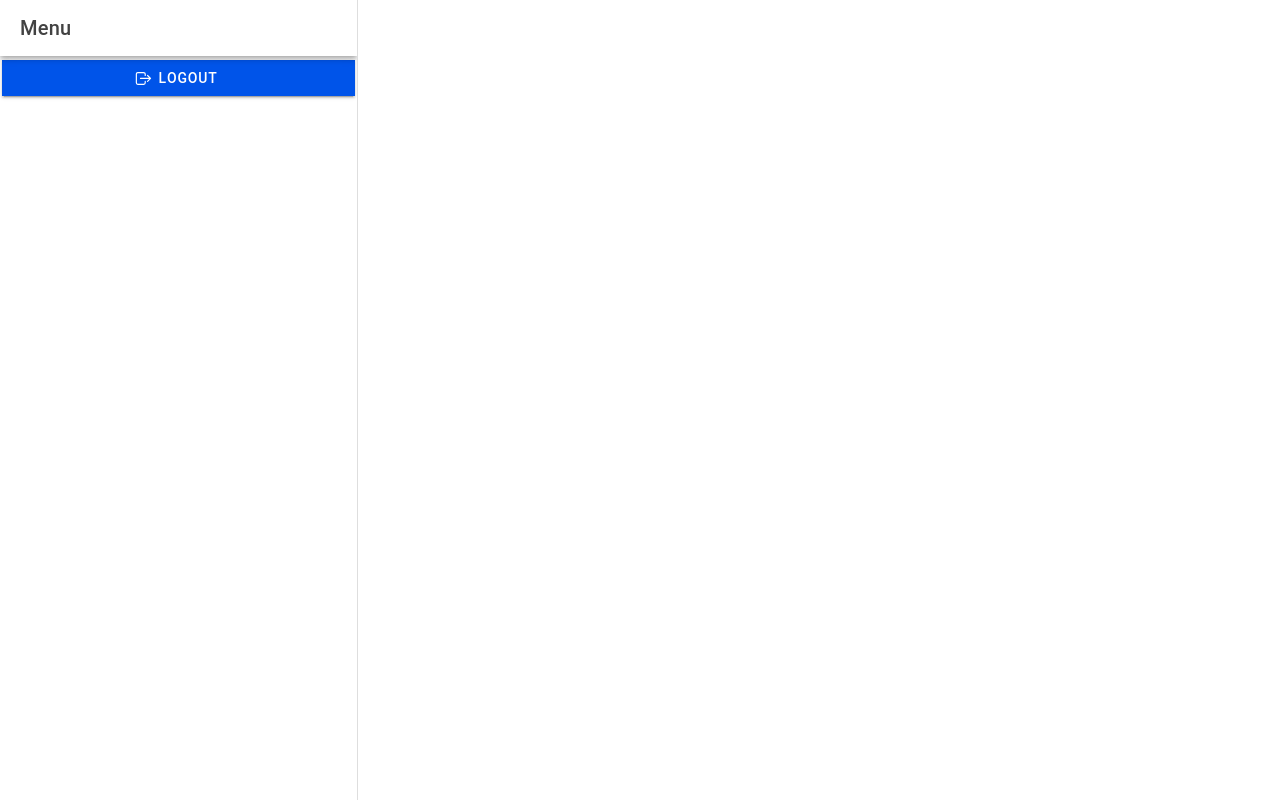
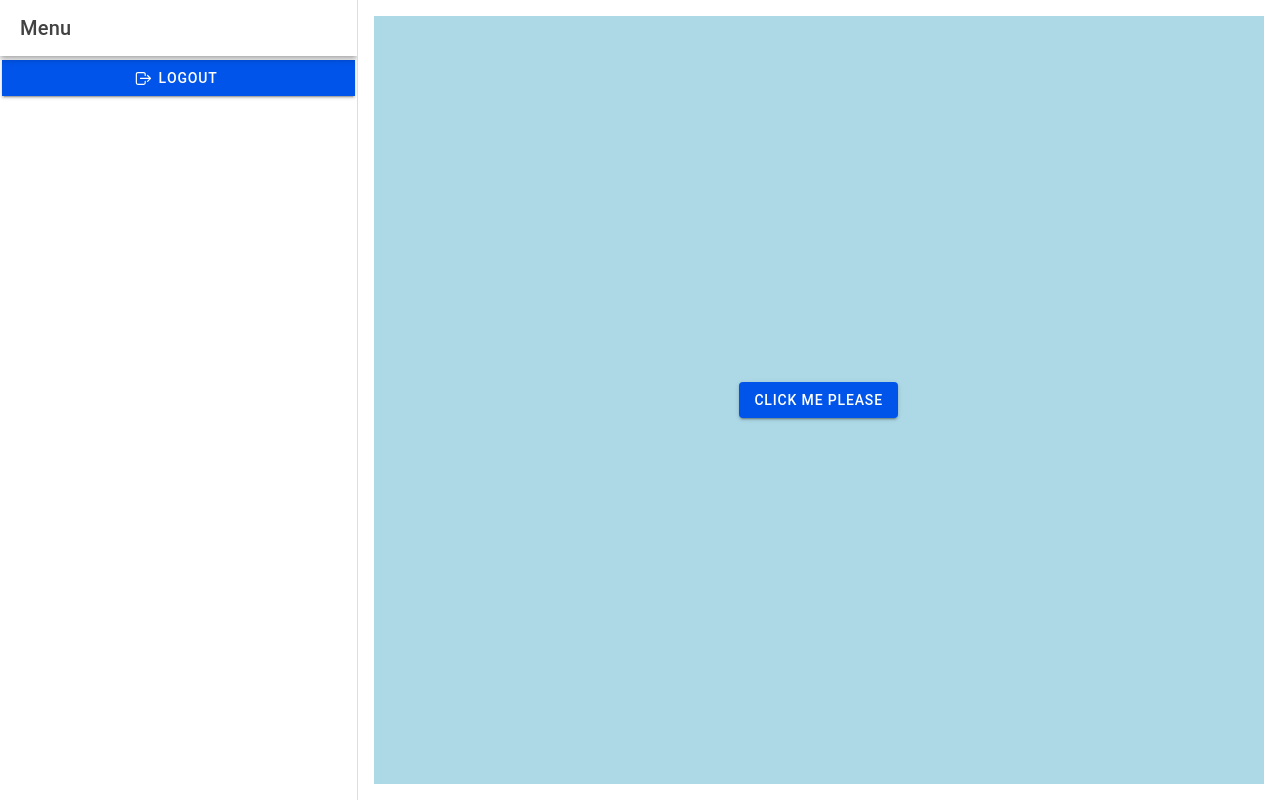
Before and after one commit to lowPrio12/it35a-mobile, a React (Vite) app: page /app/home in a window 1280 px wide. Built offline with nearby package versions, Linux system fonts and the light colour scheme.

Commit message:
fixed rendering home.tsx due to menu.tsx missed component

```diff
--- a/src/App.tsx
+++ b/src/App.tsx
@@ -1,7 +1,6 @@
 import { Redirect, Route } from 'react-router-dom';
 import { IonApp, IonRouterOutlet, setupIonicReact } from '@ionic/react';
 import { IonReactRouter } from '@ionic/react-router';
-import Home from './pages/Home';
 import Login from './pages/Login';
 import Menu from './pages/Menu';
 
--- a/src/pages/Home.css
+++ b/src/pages/Home.css
@@ -0,0 +1,24 @@
+#container {
+  display: flex;
+  justify-content: center;
+  align-items: center;
+  height: 100%;
+  width: 100%;
+  background-color: lightblue; /* temporary to see the area */
+}
+
+#container strong {
+  font-size: 20px;
+  line-height: 26px;
+}
+
+#container p {
+  font-size: 16px;
+  line-height: 22px;
+  color: #8c8c8c;
+  margin: 0;
+}
+
+#container a {
+  text-decoration: none;
+}
--- a/src/pages/Home.tsx
+++ b/src/pages/Home.tsx
@@ -1,6 +1,6 @@
-import { IonButton, IonAlert } from '@ionic/react';
+import { IonButton, IonAlert, IonContent, IonPage } from '@ionic/react';
 import { useState } from 'react';
-
+import './Home.css';
 
 interface ContainerProps { }
 
@@ -25,6 +25,8 @@ const Home: React.FC<ContainerProps> = () => {
   ];
 
   return (
+    <IonPage>
+      <IonContent className="ion-padding">
         <div id="container">
           <IonButton id="present-alert" onClick={() => setShowAlert(true)}>
             Click Me Please
@@ -38,6 +40,8 @@ const Home: React.FC<ContainerProps> = () => {
             buttons={alertButtons}
           />
         </div>
+      </IonContent>
+    </IonPage>
   );
 };
 
--- a/src/pages/Menu.tsx
+++ b/src/pages/Menu.tsx
@@ -1,13 +1,25 @@
-import { IonButton, IonContent, IonHeader, IonIcon, IonItem, IonMenu, IonMenuToggle, IonPage, IonRoute, IonRouterOutlet, IonSplitPane, IonTitle, IonToolbar,  } from "@ionic/react"
-import { homeOutline, logOutOutline } from "ionicons/icons"
-import { Redirect, Route } from "react-router"
-import Home from "./Home"
-
+import {
+  IonButton,
+  IonContent,
+  IonHeader,
+  IonIcon,
+  IonItem,
+  IonMenu,
+  IonMenuToggle,
+  IonPage,
+  IonRouterOutlet,
+  IonSplitPane,
+  IonTitle,
+  IonToolbar,
+} from "@ionic/react";
+import { homeOutline, logOutOutline } from "ionicons/icons";
+import { Redirect, Route } from "react-router-dom";  // Import Redirect and route from react-router-dom, that's what the ai said that was the problem because the IonRoute does not exist. I really dont get why.
+import Home from "./Home";
 const Menu: React.FC = () => {
   const path = [
-        {name: 'Home', url:'/app/home', icon:homeOutline}
+    { name: "Home", url: "/app/home", icon: homeOutline },
+  ];
 
-    ];
   return (
     <IonPage>
       <IonSplitPane contentId="main">
@@ -17,33 +29,29 @@ const Menu: React.FC = () => {
               <IonTitle>Menu</IonTitle>
             </IonToolbar>
           </IonHeader>
-
           <IonContent>
-
             {path.map((item, index) => (
               <IonMenuToggle key={index}>
                 <IonItem routerLink={item.url} routerDirection="forward">
-                                <IonIcon icon={item.icon}
-                                    slot="start"></IonIcon>
+                  <IonIcon icon={item.icon} slot="start" />
                   {item.name}
                 </IonItem>
               </IonMenuToggle>
             ))}
-                    <IonButton routerLink="/" routerDirection="back" expand ="full">
-                        <IonIcon icon={logOutOutline} slot="start"></IonIcon>
+            <IonButton routerLink="/" routerDirection="back" expand="full">
+              <IonIcon icon={logOutOutline} slot="start" />
               Logout
             </IonButton>
           </IonContent>
         </IonMenu>
         <IonRouterOutlet id="main">
-                    <Route exact path="/app/home" component={Home}> </Route>
+          <Route exact path="/app/home" component={Home} />
           <Route exact path="/app">
             <Redirect to="/app/home" />
           </Route>
         </IonRouterOutlet>
       </IonSplitPane>
     </IonPage>
-
   );
 };
 
```
Lines whose indentation alone changed are shown as unchanged.
